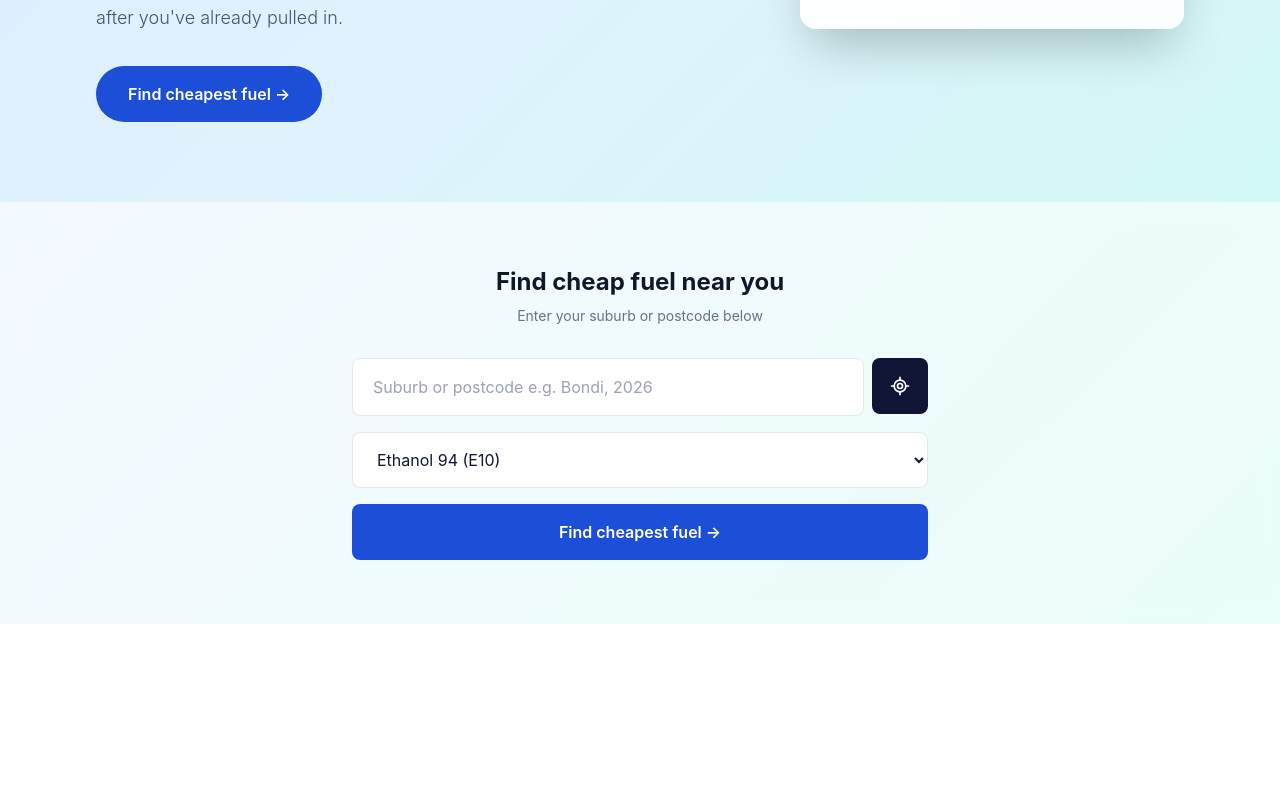
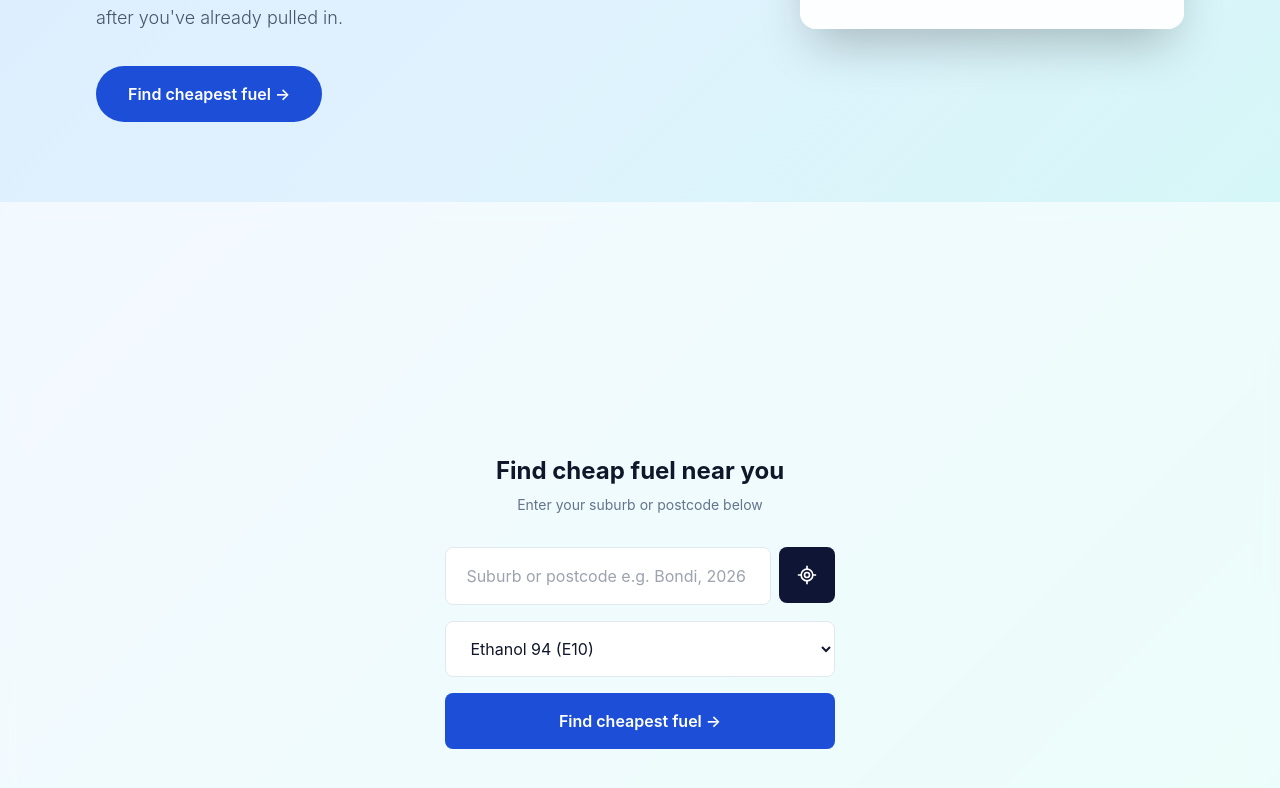
Before and after one commit to AneetKaur033/petrol-price-finder, a React (Vite) app: page / in a window 1280 px wide. Shown: the part 578-1366 px from the top of the page. Before the commit the page ends 1202 px from the top, so only its background shows below. Built offline with nearby package versions, Linux system fonts and the light colour scheme.

Commit message:
full screen search section on CTA click

```diff
--- a/src/App.tsx
+++ b/src/App.tsx
@@ -230,8 +230,14 @@ if (page === 'landing') {
             <p className="text-lg font-light mb-8" style={{ color: '#475569', maxWidth: '440px', lineHeight: '1.7' }}>
               Know the cheapest price before you leave — not after you've already pulled in.
             </p>
-            <button
-              onClick={() => document.getElementById('full-search')?.scrollIntoView({ behavior: 'smooth' })}
+           <button
+              onClick={() => {
+                const el = document.getElementById('full-search')
+                if (el) {
+                  const y = el.getBoundingClientRect().top + window.scrollY
+                  window.scrollTo({ top: y, behavior: 'smooth' })
+                }
+              }}
               className="px-8 py-4 text-white font-semibold text-base"
               style={{ backgroundColor: '#1d4ed8', borderRadius: '50px' }}
             >
@@ -304,8 +310,7 @@ if (page === 'landing') {
         </div>
 
         {/* Full width search section */}
-        <div id="full-search" className="px-8 py-16" style={{ backgroundColor: 'rgba(255,255,255,0.6)', backdropFilter: 'blur(10px)' }}>
-          <div className="max-w-xl mx-auto">
+            <div id="full-search" className="px-8 py-16 min-h-screen flex items-center" style={{ backgroundColor: 'rgba(255,255,255,0.6)', backdropFilter: 'blur(10px)' }}>          <div className="max-w-xl mx-auto">
             <p className="text-2xl font-bold mb-2 text-center" style={{ color: '#0f172a' }}>Find cheap fuel near you</p>
             <p className="text-sm text-center mb-8" style={{ color: '#64748b' }}>Enter your suburb or postcode below</p>
 
```
